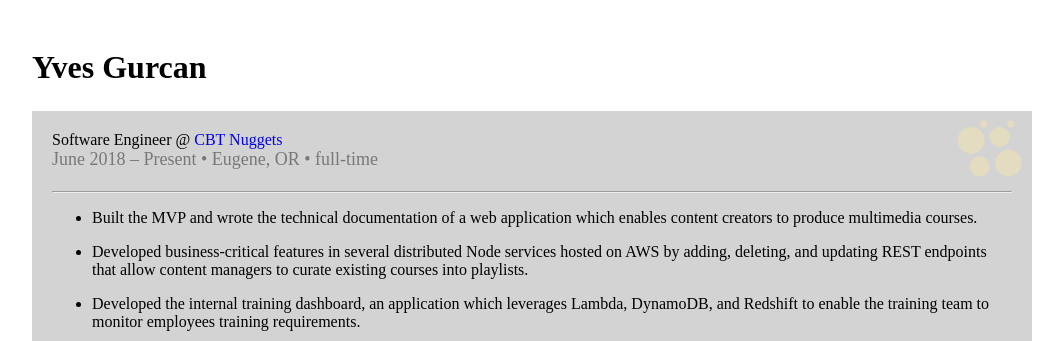
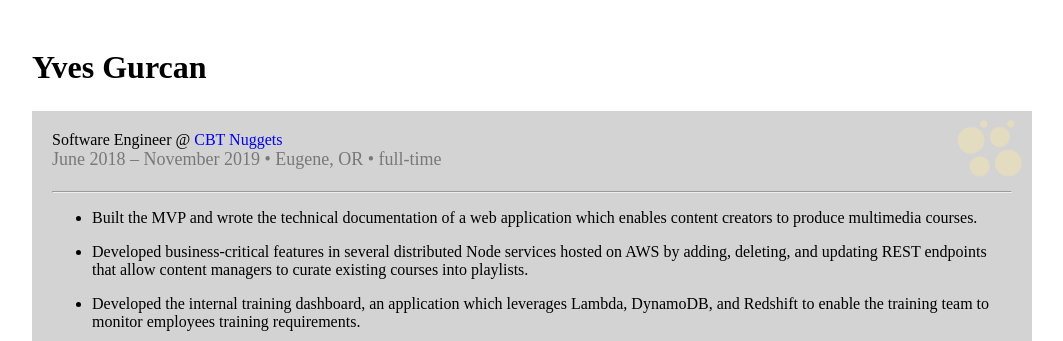
Before and after one commit to yvesgurcan/www.yvesgurcan.com, a Jekyll site: the page built from resume.md, in a window 1280 px wide. Shown: the top 341 px of the page, without its empty margins (108-1171 px from the left). Built offline with Jekyll 4.4.1, drawn with Linux system fonts in a browser that asks for light colours; our own code applies the rules of GitHub Pages for plain Markdown files.

Commit message:
Update resume.yml

```diff
--- a/_data/resume.yml
+++ b/_data/resume.yml
@@ -5,7 +5,7 @@
     url: https://www.cbtnuggets.com
   dates:
     start: June 2018
-    end: Present
+    end: November 2019
   location:
     name: Eugene, OR
   status: full-time
```
